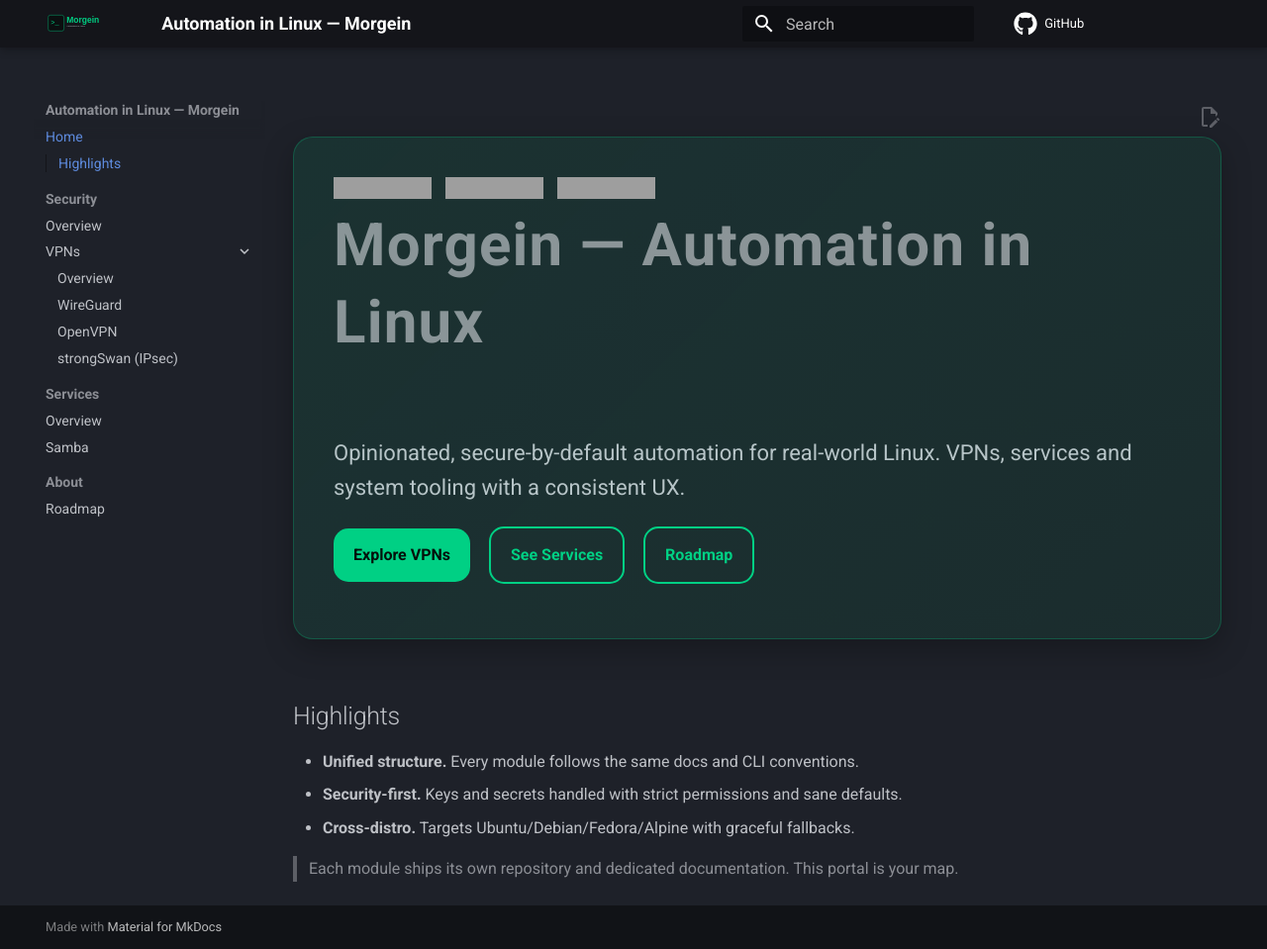
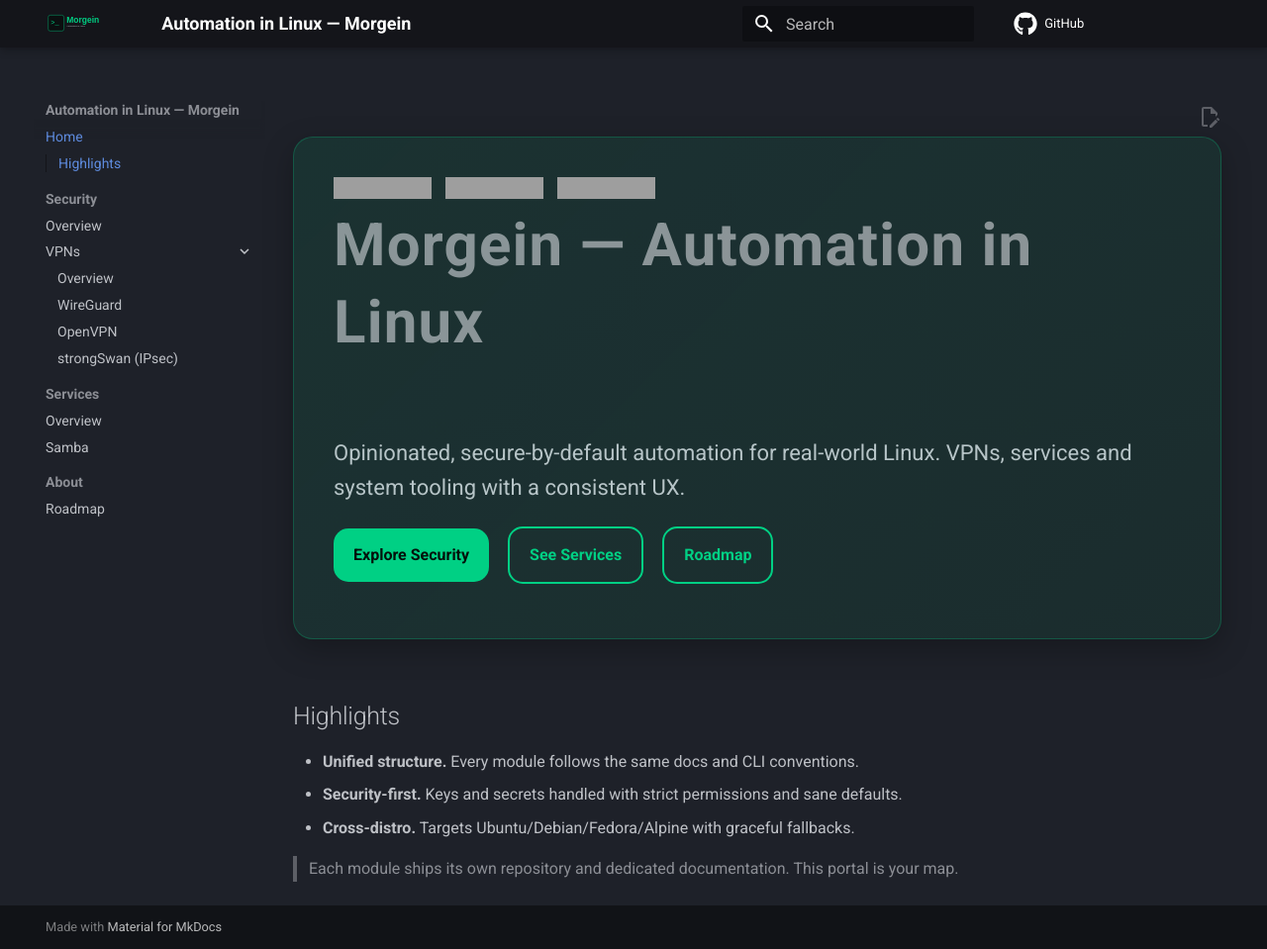
Before and after one commit to Morgein/Automation-in-Linux, an MkDocs documentation site: the page built from docs/index.md, in a window 1280 px wide and 959 px high. Shown: the whole window at 99% size. Built offline with MkDocs 1.6.1 and Material for MkDocs 9.7.7, drawn with Linux system fonts in a browser that asks for light colours; comment, search, counter and statistics services are not loaded; grey boxes are pictures that could not be loaded.

Commit message:
feat: Changed name VPN to Securiry

```diff
--- a/docs/index.md
+++ b/docs/index.md
@@ -11,7 +11,7 @@
     VPNs, services and system tooling with a consistent UX.
   </p>
   <div class="hero-buttons">
-    <a href="security/VPNs/index/">Explore VPNs</a>
+    <a href="security/index.md">Explore Security</a>
     <a href="services/index/" class="secondary">See Services</a>
     <a href="about/roadmap/" class="secondary">Roadmap</a>
   </div>
```
